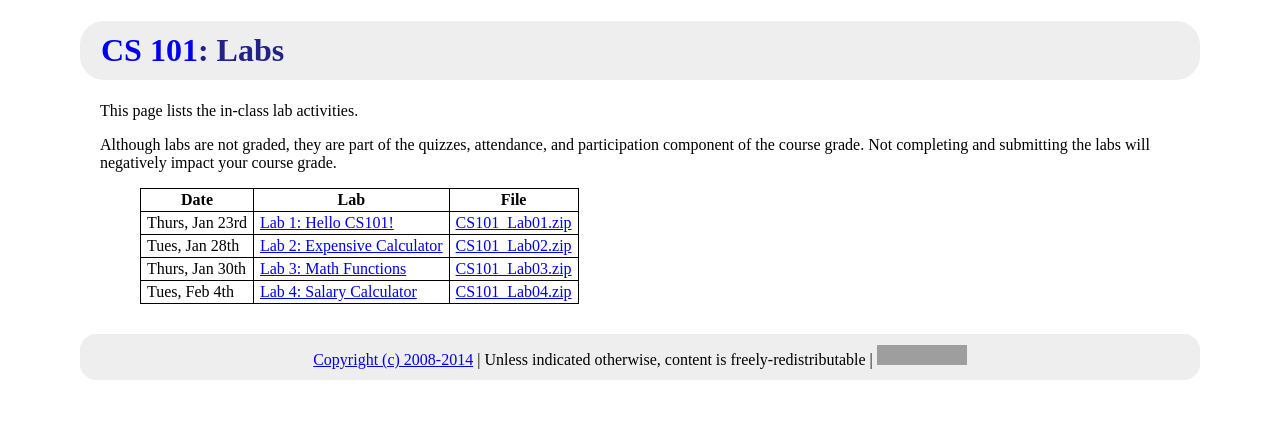
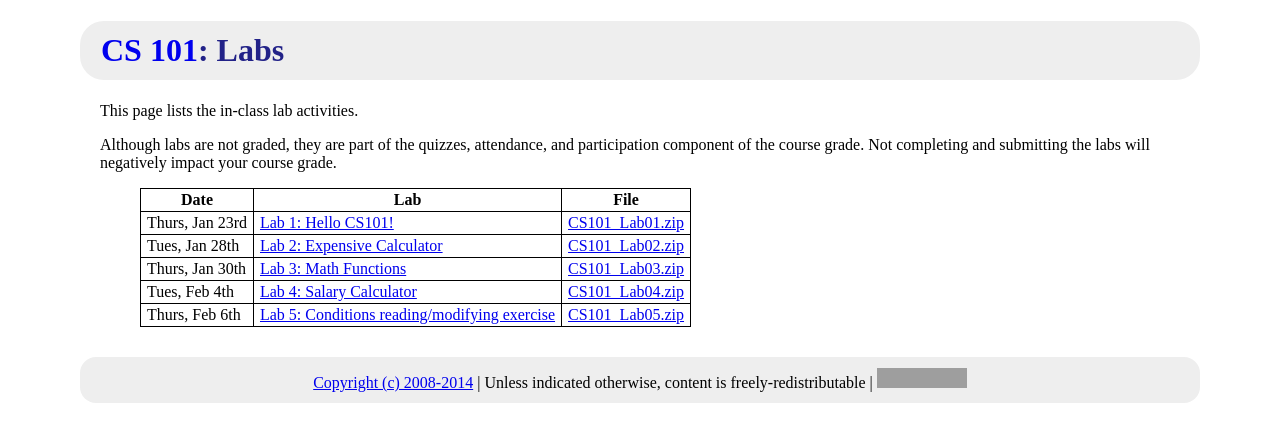
Before and after one commit to ycpcs/cs101-spring2014, a Jekyll site: the page built from labs/index.md, in a window 1280 px wide. Shown: the top 442 px of the page. Built offline with Jekyll 4.4.1, drawn with Linux system fonts in a browser that asks for light colours; Markdown is read by kramdown in place of the engine named in the settings; grey boxes are pictures that could not be loaded.

Commit message:
link to lab 5

```diff
--- a/labs/index.md
+++ b/labs/index.md
@@ -15,7 +15,4 @@ and submitting the labs will negatively impact your course grade.
 > Tues, Jan 28th | [Lab 2: Expensive Calculator](lab02.html) | [CS101\_Lab02.zip](CS101_Lab02.zip)
 > Thurs, Jan 30th | [Lab 3: Math Functions](lab03.html) | [CS101\_Lab03.zip](CS101_Lab03.zip)
 > Tues, Feb 4th | [Lab 4: Salary Calculator](lab04.html) | [CS101\_Lab04.zip](CS101_Lab04.zip)
-
-<!--
-> Thurs, Feb 6th | [Lab 5: Conditions reading/modifying exercise](lab05.html) | n/a
--->
+> Thurs, Feb 6th | [Lab 5: Conditions reading/modifying exercise](lab05.html) | [CS101\_Lab05.zip](CS101_Lab05.zip)
```
